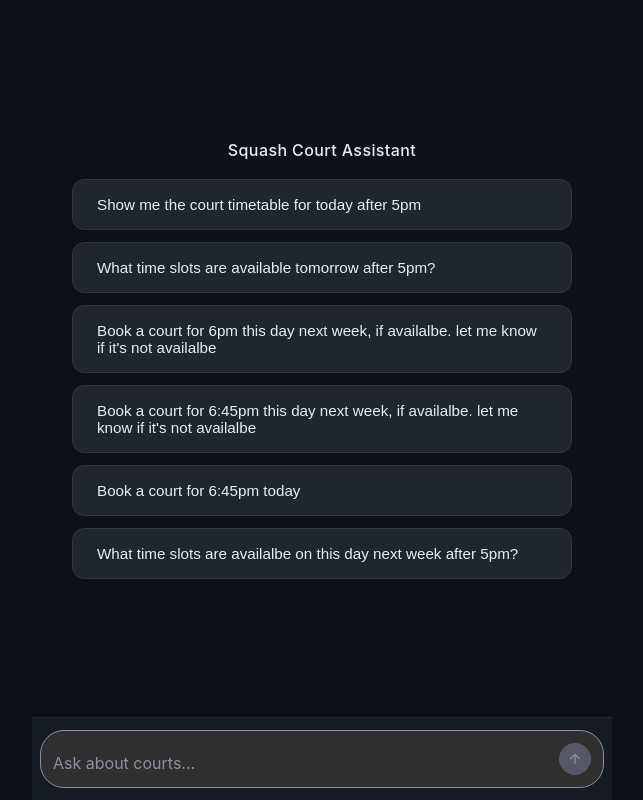
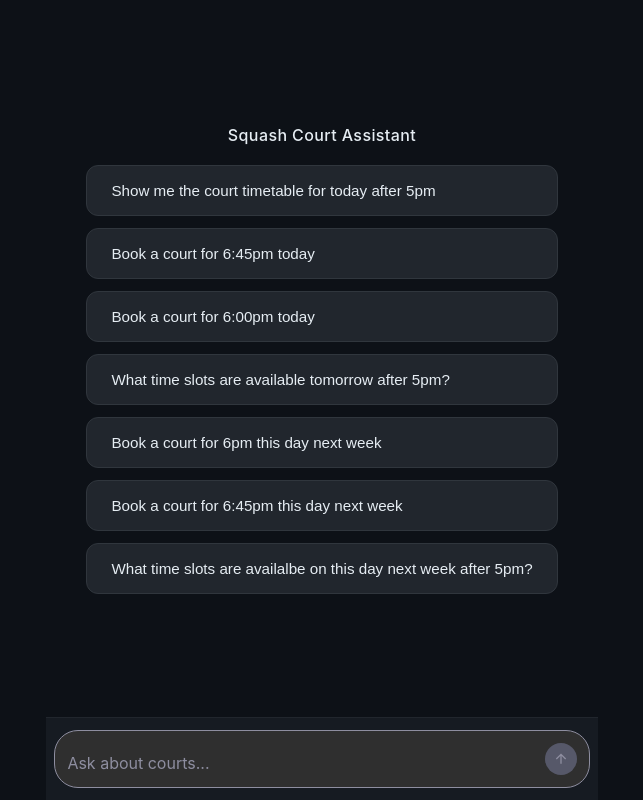
Before and after one commit to reeawnc/clubmanager-booking, a Vue app in the folder Bookings/: page / in a window 1280 px wide. Shown: the whole page, without its empty margins (318-961 px from the left). Built offline with nearby package versions, Linux system fonts and the light colour scheme.

Commit message:
Update ChatView.vue

```diff
--- a/Bookings/src/views/ChatView.vue
+++ b/Bookings/src/views/ChatView.vue
@@ -92,22 +92,26 @@ const quickPrompts = [
   },
   {
     id: 2,
+    text: "Book a court for 6:45pm today"
+  },
+  {
+    id: 3,
+    text: "Book a court for 6:00pm today"
+  },
+  {
+    id: 4,
     text: "What time slots are available tomorrow after 5pm?"
   },
   {
-    id: 3,
-    text: "Book a court for 6pm this day next week, if availalbe. let me know if it's not availalbe"
-  },
-  {
-    id: 4,
-    text: "Book a court for 6:45pm this day next week, if availalbe. let me know if it's not availalbe"
-  },
-  {
     id: 5,
-    text: "Book a court for 6:45pm today"
+    text: "Book a court for 6pm this day next week"
   },
   {
     id: 6,
+    text: "Book a court for 6:45pm this day next week"
+  },
+  {
+    id: 7,
     text: "What time slots are availalbe on this day next week after 5pm?"
   }
 ]
```
